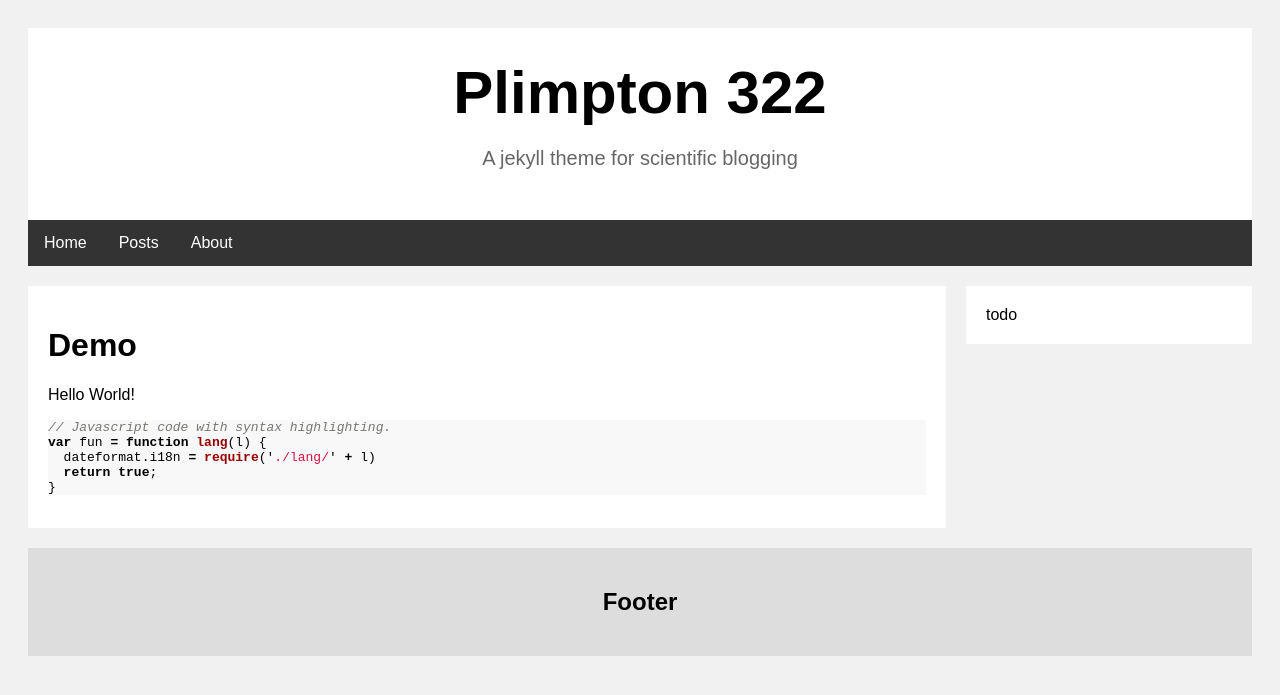
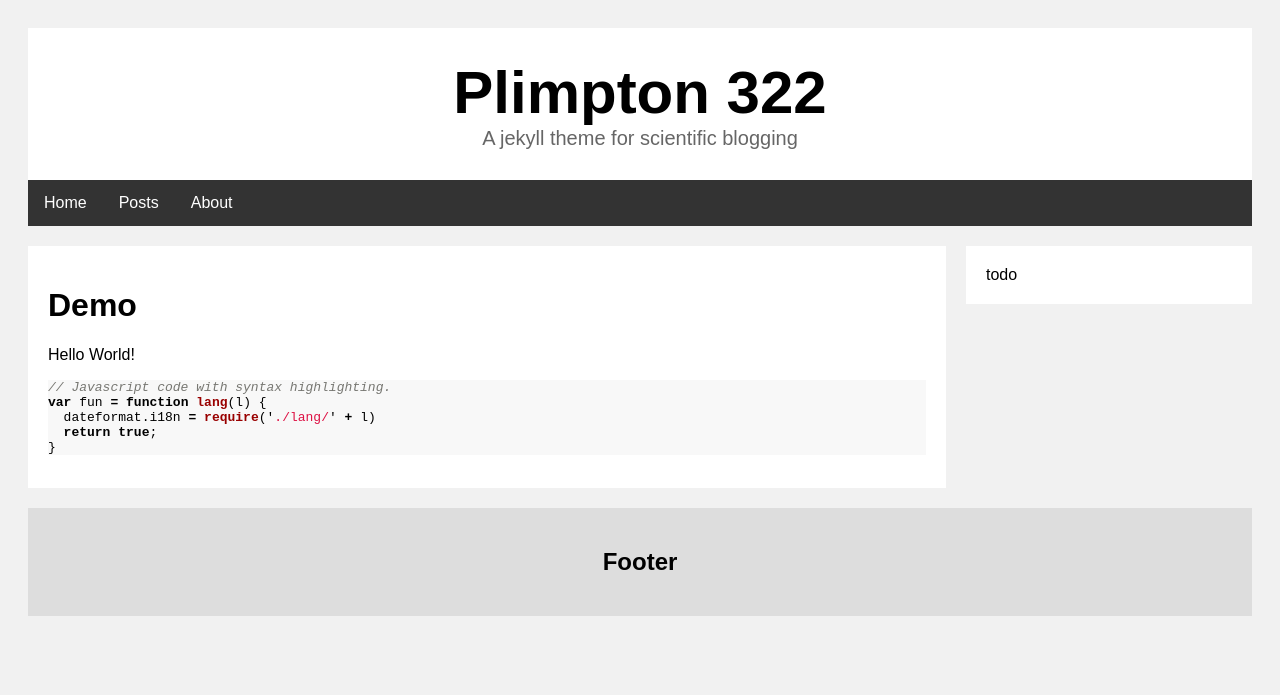
Before and after one commit to adrian-dalessandro/Plimpton322, a Jekyll site: the page built from index.md, in a window 1280 px wide. Shown: the top 695 px of the page. Built offline with Jekyll 4.4.1, drawn with Linux system fonts in a browser that asks for light colours.

Commit message:
Update main.scss

```diff
--- a/_sass/main.scss
+++ b/_sass/main.scss
@@ -23,7 +23,7 @@ body {
 
 .header p {
    font-size: 20px;
-   margin-block-bottom: auto;
+   margin-block: auto;
    color: #666;
 }
 
```
